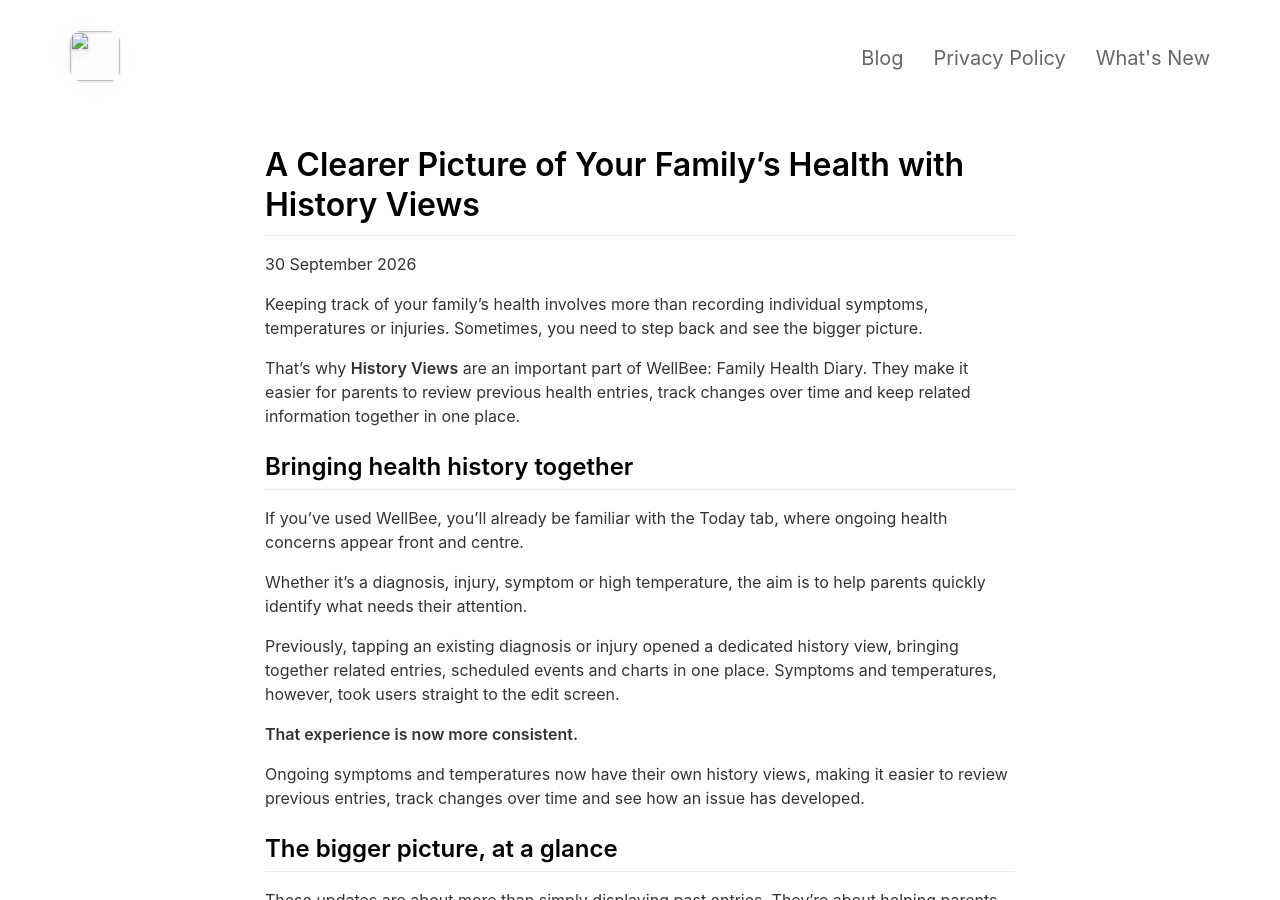
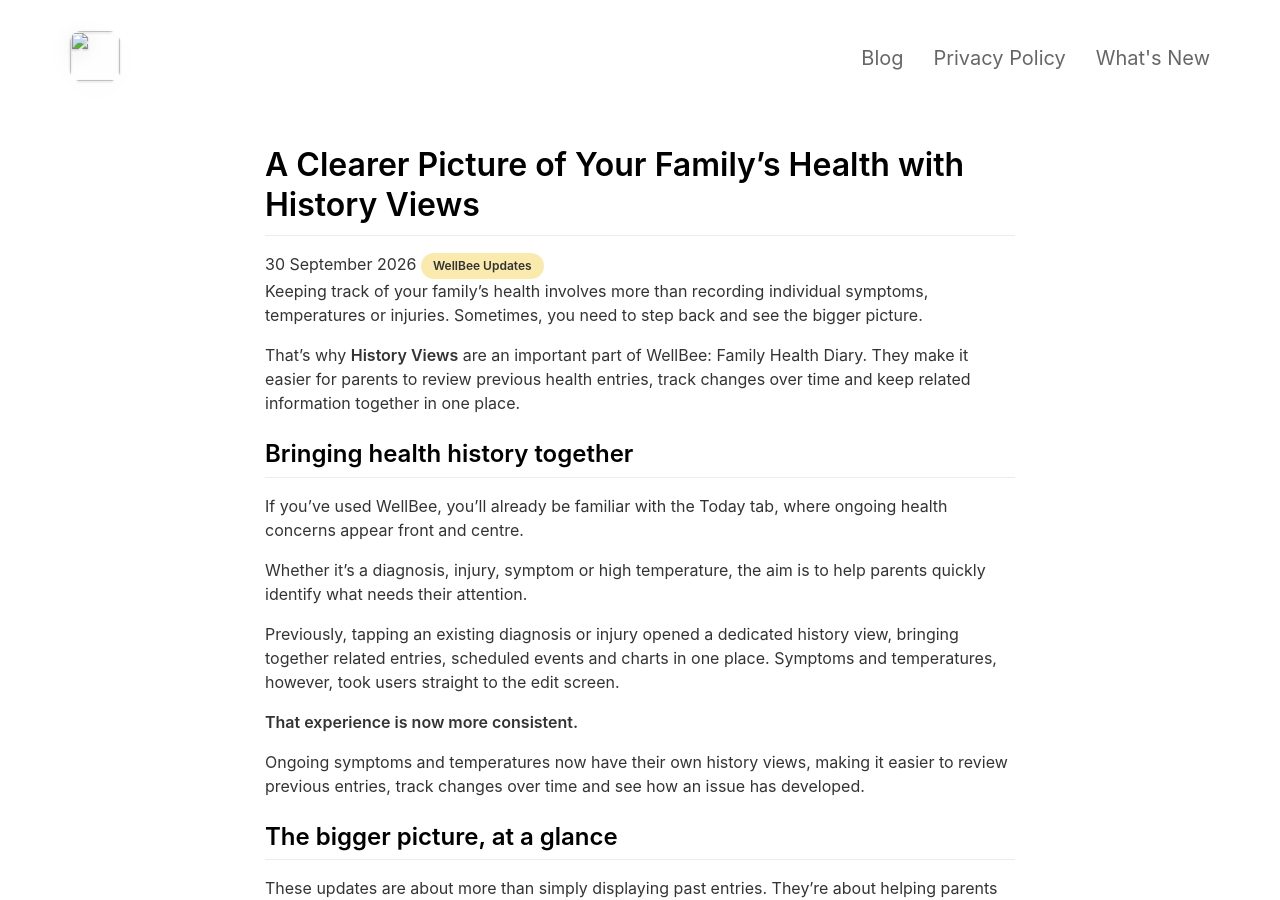
Before and after one commit to sheabrewer1986/WellBeeWebsite, a Jekyll site: the page built from _posts/2026-09-30-history-in-wellbee.md, in a window 1280 px wide and 900 px high. Built offline with Jekyll 4.4.1, drawn with Linux system fonts in a browser that asks for light colours; nearby versions of some CDN libraries.

Commit message:
[Tweak] Added categories to each article

```diff
--- a/_layouts/post.html
+++ b/_layouts/post.html
@@ -14,9 +14,17 @@
             <article class="page markdown-body blogArticle">
                 <h1>{{ page.title }}</h1>
 
-                <p class="blogArticleDate">
-                    {{ page.date | date: "%d %B %Y" }}
-                </p>
+                <div class="blogArticleMeta">
+                    <span class="blogArticleDate">
+                        {{ page.date | date: "%d %B %Y" }}
+                    </span>
+
+                    {% for category in page.categories %}
+                        <span class="blogCategory category-{{ category | slugify }}">
+                            {{ category }}
+                        </span>
+                    {% endfor %}
+                </div>
 
                 {{ content }}
             </article>
```
